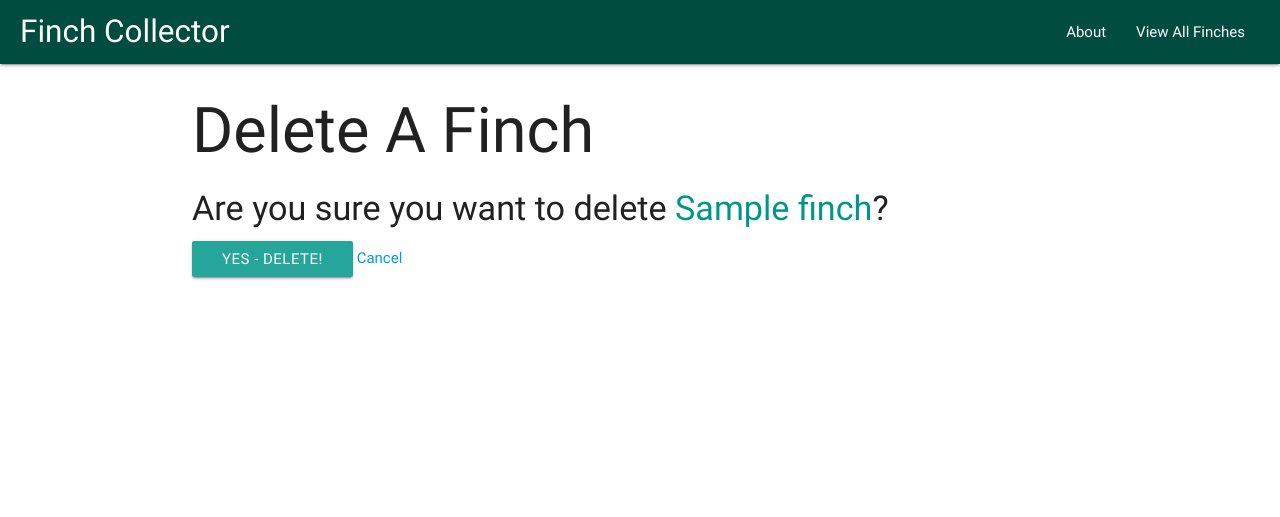
After one commit to clareysean/finch-collector, a Django app: page /finches/1/delete/ in a window 1280 px wide. The commit adds this page. Shown: the top 517 px of the page. Run offline with Django 4.2, Linux system fonts and the light colour scheme; tables that the repository leaves empty hold one stand-in row (values such as "Sample post").

Commit message:
Add edit and delete functionality

```diff
--- a/main_app/templates/finches/detail.html
+++ b/main_app/templates/finches/detail.html
@@ -8,5 +8,9 @@
     <p>Notes: {{ finch.notes }}</p>
     <p>Threats: {{ finch.threats }}</p>
   </div>
+  <div class="card-action">
+    <a href="{% url 'finches_update' finch.id %}">Edit</a>
+    <a href="{% url 'finches_delete' finch.id %}">Delete</a>
+  </div>
 </div>
 {% endblock %}
--- /dev/null
+++ b/main_app/templates/main_app/finch_confirm_delete.html
@@ -0,0 +1,14 @@
+{% extends 'base.html' %} {% block content %}
+<h1>Delete A Finch</h1>
+
+<h4>
+  Are you sure you want to delete
+  <span class="teal-text">{{ object.name }}</span>?
+</h4>
+
+<form action="" method="POST">
+  {% csrf_token %}
+  <input type="submit" value="Yes - Delete!" class="btn" />
+  <a href="{% url 'detail' finch.id %}">Cancel</a>
+</form>
+{% endblock %}
--- a/main_app/urls.py
+++ b/main_app/urls.py
@@ -5,5 +5,10 @@ urlpatterns = [
     path('', views.home, name='home'),
     path('about/', views.about, name='about'),
     path('finches/', views.finches_index, name='index'),
-    path('finches/<int:finch_id>', views.finches_detail, name='detail')
+    path('finches/<int:finch_id>', views.finches_detail, name='detail'),
+    path('finches/create/', views.FinchCreate.as_view(), name='finches_create'),
+    path('finches/<int:pk>/update/',
+         views.FinchUpdate.as_view(), name='finches_update'),
+    path('finches/<int:pk>/delete/',
+         views.FinchDelete.as_view(), name='finches_delete'),
 ]
--- a/main_app/views.py
+++ b/main_app/views.py
@@ -1,16 +1,6 @@
 from django.shortcuts import render
+from django.views.generic.edit import CreateView, UpdateView, DeleteView
 from .models import Finch
-# Create your views here.
-# finches = [
-#     {'name': 'Evening Grosbeak', 'threats': 'Deforestation, disease, loss of food sources due to pesticides', 'habitat': 'Northern and montane forests',
-#         'notes': 'The Evening Grosbeak does not have a complex song, but rather draws from a collection of sweet, piercing notes and burry chirps.'},
-#     {'name': 'Pine Grosbeak', 'threats': 'Possibly climate change', 'habitat': 'Open boreal forest',
-#         'notes': 'Locals in Newfoundland affectionately call Pine Grosbeaks "mopes" because they can be so tame and slow moving. Pine Grosbeaks declined by 2.4 percent per year between 1966 and 2015, resulting in a cumulative decline of 70 percent.'},
-#     {'name': 'Purple Finch', 'threats': 'Competition with the House Finch over food and breeding grounds, possibly climate change', 'habitat': 'Mixed northern, montane, and boreal forests',
-#         'notes': 'Purple Finches sometimes imitate other birds in their songs, including Barn Swallows, American Goldfinches, Eastern Towhees, and Brown-headed Cowbirds. Purple Finch populations decreased by almost 1.5 percent per year between 1966 and 2014.'},
-#     {'name': 'Hoary Redpoll', 'threats': 'Possibly climate change', 'habitat': 'Arctic tundra',
-#         'notes': 'Some Hoary Redpolls winter in northern areas that are near their nesting grounds that remain dark, or nearly so, for months at a time.'},
-# ]
 
 
 def home(request):
@@ -29,3 +19,18 @@ def finches_index(request):
 def finches_detail(request, finch_id):
     finch = Finch.objects.get(id=finch_id)
     return render(request, 'finches/detail.html', {'finch': finch})
+
+
+class FinchCreate(CreateView):
+    model = Finch
+    fields = '__all__'
+
+
+class FinchUpdate(UpdateView):
+    model = Finch
+    fields = ['habitat', 'notes', 'threats']
+
+
+class FinchDelete(DeleteView):
+    model = Finch
+    success_url = '/cats'
```
Also changed, not shown: main_app/templates/main_app/finch_form.html (added, +18 -0 lines).
